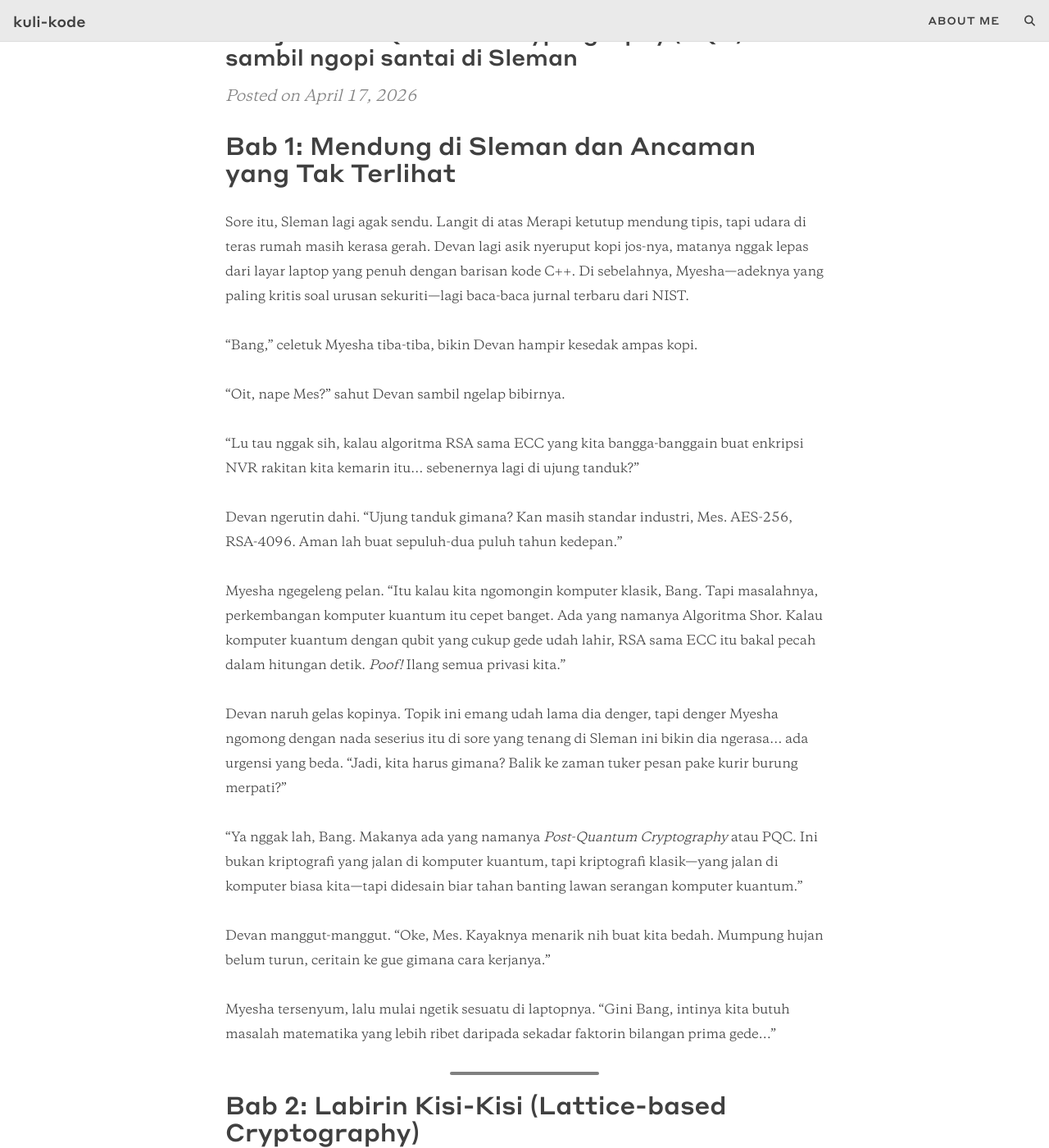
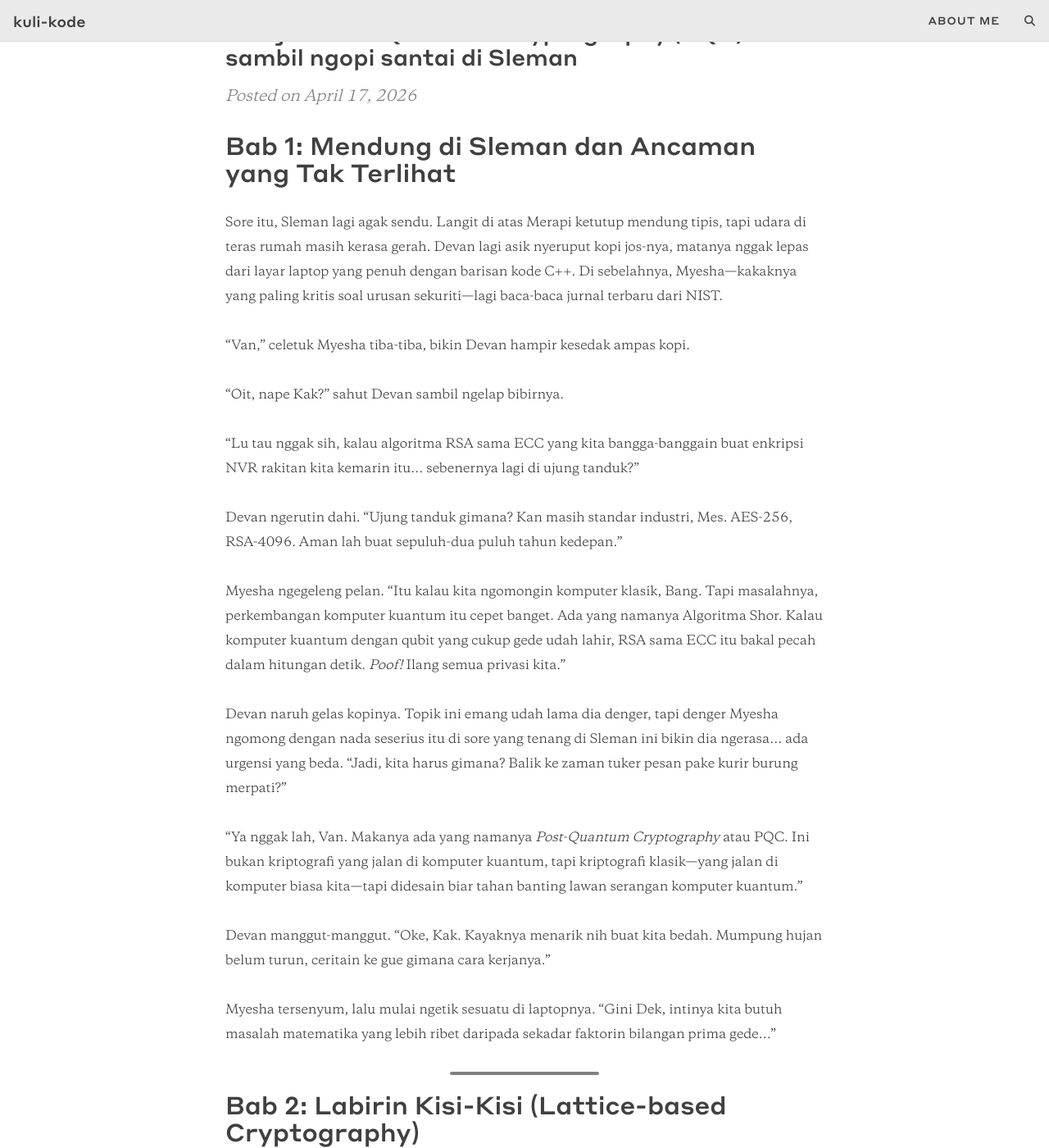
Before and after one commit to khairu-aqsara/khairu-aqsara.github.io, a Jekyll site: the page built from _posts/2026-04-17-menepis-bayang-bayang-quantum-petualangan-devan-dan-myesha.md, in a window 1280 px wide and 1400 px high, scrolled down 390 px. Shown: the whole window at 82% size. Built offline with Jekyll 4.4.1, drawn with Linux system fonts in a browser that asks for light colours; comment, search, counter and statistics services are not loaded; some of the changed text lies outside the part shown.

Commit message:
fix: correct character hierarchy in PQC blog post

````diff
--- a/_posts/2026-04-17-menepis-bayang-bayang-quantum-petualangan-devan-dan-myesha.md
+++ b/_posts/2026-04-17-menepis-bayang-bayang-quantum-petualangan-devan-dan-myesha.md
@@ -8,11 +8,11 @@ tags: [PQC, Quantum Computing, Security, Tech Tale]
 
 ## Bab 1: Mendung di Sleman dan Ancaman yang Tak Terlihat
 
-Sore itu, Sleman lagi agak sendu. Langit di atas Merapi ketutup mendung tipis, tapi udara di teras rumah masih kerasa gerah. Devan lagi asik nyeruput kopi jos-nya, matanya nggak lepas dari layar laptop yang penuh dengan barisan kode C++. Di sebelahnya, Myesha—adeknya yang paling kritis soal urusan sekuriti—lagi baca-baca jurnal terbaru dari NIST.
+Sore itu, Sleman lagi agak sendu. Langit di atas Merapi ketutup mendung tipis, tapi udara di teras rumah masih kerasa gerah. Devan lagi asik nyeruput kopi jos-nya, matanya nggak lepas dari layar laptop yang penuh dengan barisan kode C++. Di sebelahnya, Myesha—kakaknya yang paling kritis soal urusan sekuriti—lagi baca-baca jurnal terbaru dari NIST.
 
-"Bang," celetuk Myesha tiba-tiba, bikin Devan hampir kesedak ampas kopi.
+"Van," celetuk Myesha tiba-tiba, bikin Devan hampir kesedak ampas kopi.
 
-"Oit, nape Mes?" sahut Devan sambil ngelap bibirnya.
+"Oit, nape Kak?" sahut Devan sambil ngelap bibirnya.
 
 "Lu tau nggak sih, kalau algoritma RSA sama ECC yang kita bangga-banggain buat enkripsi NVR rakitan kita kemarin itu... sebenernya lagi di ujung tanduk?"
 
@@ -22,11 +22,11 @@ Myesha ngegeleng pelan. "Itu kalau kita ngomongin komputer klasik, Bang. Tapi ma
 
 Devan naruh gelas kopinya. Topik ini emang udah lama dia denger, tapi denger Myesha ngomong dengan nada seserius itu di sore yang tenang di Sleman ini bikin dia ngerasa... ada urgensi yang beda. "Jadi, kita harus gimana? Balik ke zaman tuker pesan pake kurir burung merpati?"
 
-"Ya nggak lah, Bang. Makanya ada yang namanya *Post-Quantum Cryptography* atau PQC. Ini bukan kriptografi yang jalan di komputer kuantum, tapi kriptografi klasik—yang jalan di komputer biasa kita—tapi didesain biar tahan banting lawan serangan komputer kuantum."
+"Ya nggak lah, Van. Makanya ada yang namanya *Post-Quantum Cryptography* atau PQC. Ini bukan kriptografi yang jalan di komputer kuantum, tapi kriptografi klasik—yang jalan di komputer biasa kita—tapi didesain biar tahan banting lawan serangan komputer kuantum."
 
-Devan manggut-manggut. "Oke, Mes. Kayaknya menarik nih buat kita bedah. Mumpung hujan belum turun, ceritain ke gue gimana cara kerjanya."
+Devan manggut-manggut. "Oke, Kak. Kayaknya menarik nih buat kita bedah. Mumpung hujan belum turun, ceritain ke gue gimana cara kerjanya."
 
-Myesha tersenyum, lalu mulai ngetik sesuatu di laptopnya. "Gini Bang, intinya kita butuh masalah matematika yang lebih ribet daripada sekadar faktorin bilangan prima gede..."
+Myesha tersenyum, lalu mulai ngetik sesuatu di laptopnya. "Gini Dek, intinya kita butuh masalah matematika yang lebih ribet daripada sekadar faktorin bilangan prima gede..."
 
 ---
 
@@ -34,7 +34,7 @@ Myesha tersenyum, lalu mulai ngetik sesuatu di laptopnya. "Gini Bang, intinya ki
 
 Myesha mulai jelasin kalau salah satu kandidat terkuat buat PQC itu namanya *Lattice-based Cryptography*.
 
-"Bayangin gini Bang," kata Myesha sambil nunjuk ke ubin teras rumah mereka. "Ubin ini kan kotak-kotak rapi. Ini namanya kisi atau *lattice*. Di kriptografi klasik, kita mainan angka prima. Di *lattice*, kita mainan titik-titik di ruang multi-dimensi yang jumlah dimensinya bisa ribuan."
+"Bayangin gini Van," kata Myesha sambil nunjuk ke ubin teras rumah mereka. "Ubin ini kan kotak-kotak rapi. Ini namanya kisi atau *lattice*. Di kriptografi klasik, kita mainan angka prima. Di *lattice*, kita mainan titik-titik di ruang multi-dimensi yang jumlah dimensinya bisa ribuan."
 
 "Ribuan dimensi?" Devan geleng-geleng. "Ngebayangin tiga dimensi aja udah pusing gue."
 
@@ -83,9 +83,9 @@ Devan ngeliatin kodenya dengan serius. "Jadi intinya kita nyembunyiin rahasia di
 
 ## Bab 3: Kode-Kode Rahasia dari Masa Lalu (Code-based Cryptography)
 
-Gak lama kemudian, Jovian—kakak mereka yang paling tua—datang bawa sepiring pisang goreng anget. "Lagi bahas apa nih? Serius amat, ampe pisang goreng dicuekin," canda Jovian.
+Gak lama kemudian, Jovian—adek mereka yang paling bontot—datang bawa sepiring pisang goreng anget. "Lagi bahas apa nih? Serius amat, ampe pisang goreng dicuekin," canda Jovian.
 
-"Lagi bahas PQC, Mas," jawab Myesha. "Lagi jelasin ke Bang Devan soal alternatif RSA."
+"Lagi bahas PQC, Dek," jawab Myesha. "Lagi jelasin ke Devan soal alternatif RSA."
 
 Jovian duduk, ngambil satu pisang goreng. "Oalah, PQC. Kalian udah bahas McEliece belum? Itu kan barang antik yang sekarang jadi primadona lagi."
 
@@ -93,7 +93,7 @@ Devan noleh. "McEliece? Nama apa itu? Kayak nama merk sereal."
 
 Jovian ketawa. "Itu nama Robert McEliece, yang nemuin kriptosistem berbasis kode koreksi error (*error-correcting codes*) tahun 1978. Bayangin, algoritma dari tahun 70-an, tapi ampe sekarang belum ada yang bisa nembus pake komputer kuantum."
 
-"Kok bisa, Mas?" tanya Devan penasaran.
+"Kok bisa, Dek?" tanya Devan penasaran.
 
 "Prinsipnya mirip kayak kita ngirim data lewat satelit," jelas Jovian. "Kadang datanya korup di jalan, makanya butuh kode buat benerin error itu, kayak kode Reed-Solomon atau kode Goppa. Nah, McEliece ini pinter. Dia pake kode yang sebenernya gampang dibenerin, tapi dia 'acak-acak' struktur kodenya pake matriks transformasi rahasia. Jadi buat orang luar, itu keliatan kayak kode acak yang susah banget dibenerin error-nya. Tapi buat yang pegang kunci rahasia, mereka bisa benerin error itu dengan gampang."
 
@@ -130,7 +130,7 @@ print("McEliece: Menyembunyikan struktur kode di balik transformasi acak.")
 
 Hujan mulai rintik-rintik di Berbah, tetangga sebelah Sleman. Suaranya mulai kedengeran di atap seng. Myesha makin semangat.
 
-"Ada lagi Bang, Mas," lanjut Myesha. "Namanya *Isogeny-based Cryptography*. Ini sebenernya pengembangan dari ECC (Elliptic Curve Cryptography) yang kita pake sekarang. Tapi alih-alih cuma mainan titik di satu kurva, kita mainan 'peta' atau hubungan antar banyak kurva elliptic. Namanya *Isogeny*."
+"Ada lagi Van, Dek," lanjut Myesha. "Namanya *Isogeny-based Cryptography*. Ini sebenernya pengembangan dari ECC (Elliptic Curve Cryptography) yang kita pake sekarang. Tapi alih-alih cuma mainan titik di satu kurva, kita mainan 'peta' atau hubungan antar banyak kurva elliptic. Namanya *Isogeny*."
 
 Devan nyoba nangkep maksudnya. "Jadi kita pindah-pindah dari satu kurva ke kurva lain gitu?"
 
@@ -171,7 +171,7 @@ isogenyExchange();
 
 Malam makin larut. Kopi udah abis, pisang goreng pun tinggal remah-remahnya. Devan, Myesha, dan Jovian masih asik diskusi. Mereka ngebayangin gimana kalau nanti mereka pulang ke kampung halaman di Takengon, Bener Meriah, atau main ke Krui, dan semua sistem di sana udah pake PQC.
 
-"Intinya Bang," kata Jovian sambil nutup laptopnya Devan. "Dunia sekuriti itu nggak pernah berhenti. Dulu kita pikir RSA itu abadi, ternyata ada komputer kuantum. Besok mungkin ada lagi teknologi baru yang lebih gila."
+"Intinya Kak, Dek," kata Devan sambil nutup laptopnya. "Dunia sekuriti itu nggak pernah berhenti. Dulu kita pikir RSA itu abadi, ternyata ada komputer kuantum. Besok mungkin ada lagi teknologi baru yang lebih gila."
 
 Devan mengangguk. "Gue jadi sadar, PQC itu bukan cuma soal matematika yang rumit. Ini soal kita, sebagai *kuli kode*, harus selalu satu langkah di depan. Kita nggak boleh nyaman sama apa yang kita punya sekarang."
 
@@ -221,6 +221,6 @@ def pqc_demo():
 pqc_demo()
 ```
 
-Kriptografi itu kayak kopi jos di Sleman ini, Bang. Kelihatannya item dan biasa aja, tapi pas lo aduk dan lo rasain, ada proses 'pembakaran' ampas yang bikin rasanya unik dan kuat. PQC adalah arang panas yang bakal jagain data kita tetep 'anget' dan aman di masa depan.
+Kriptografi itu kayak kopi jos di Sleman ini, Kak. Kelihatannya item dan biasa aja, tapi pas lo aduk dan lo rasain, ada proses 'pembakaran' ampas yang bikin rasanya unik dan kuat. PQC adalah arang panas yang bakal jagain data kita tetep 'anget' dan aman di masa depan.
 
 Sampai jumpa di artikel berikutnya, tetaplah ngoding dan jangan lupa bahagia!
````
Also changed, not shown: other parts of _posts/2026-04-17-menepis-bayang-bayang-quantum-petualangan-devan-dan-myesha.md (+1 -1 lines).
